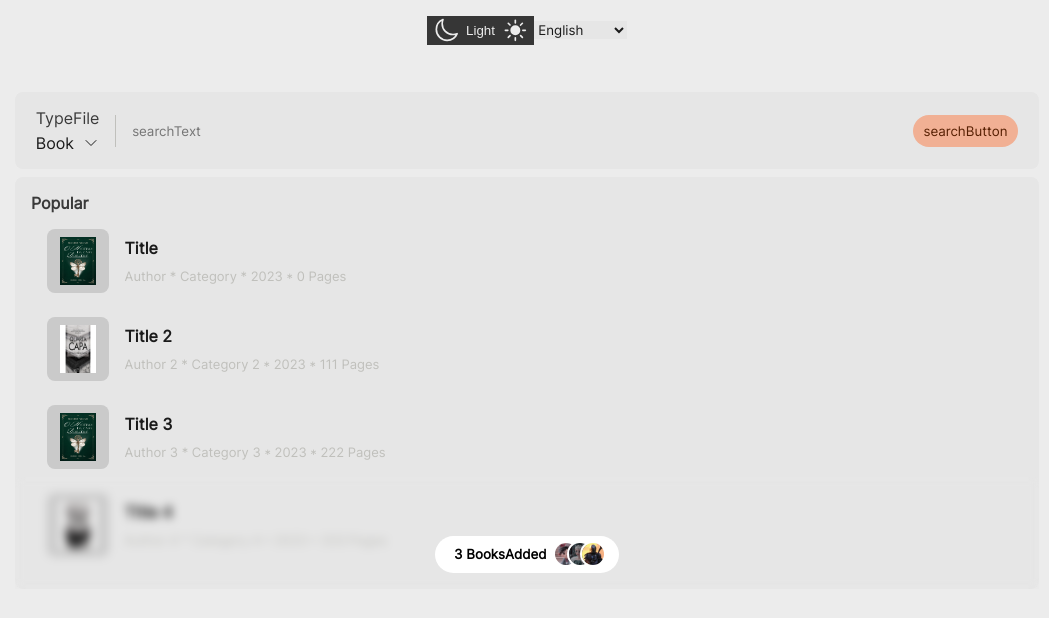
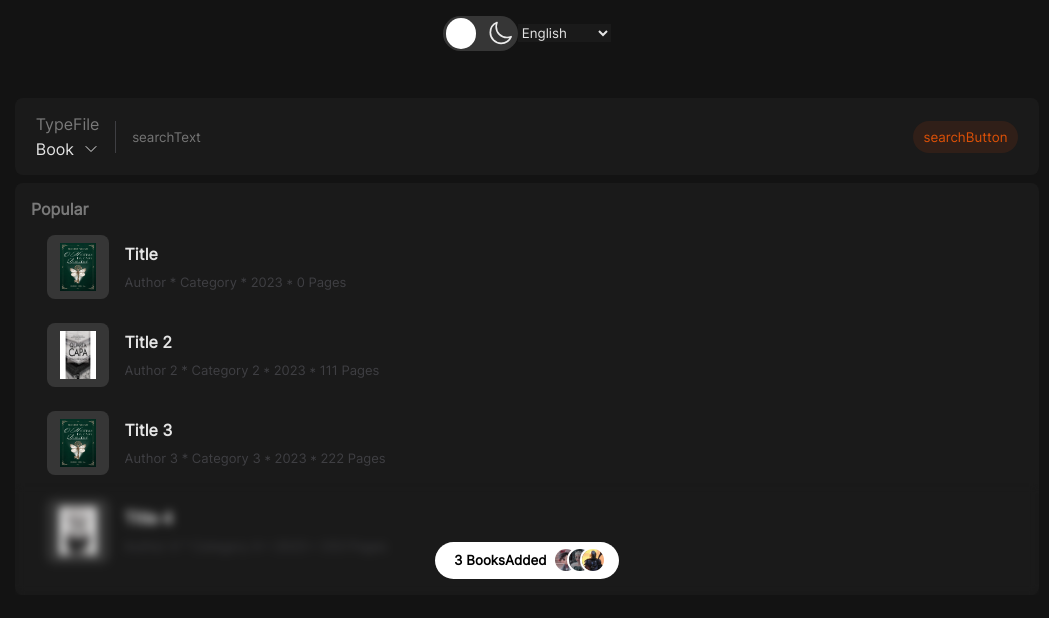
Before and after one commit to GustavoRCarvalho/vueSearchList, a Vue app: page / in a window 1280 px wide. Shown: the top 618 px of the page, without its empty margins (113-1162 px from the left). Built offline with nearby package versions, Linux system fonts and the light colour scheme.

Commit message:
add: switch theme button style

```diff
--- a/src/App.vue
+++ b/src/App.vue
@@ -16,7 +16,7 @@ import SearchPage from "./components/SearchPage.vue"
 document.title = "Vue Search App"
 
 const bodyElement = document.body
-bodyElement.classList.add("light-theme")
+bodyElement.classList.add("dark-theme")
 </script>
 
 <style>
@@ -41,8 +41,8 @@ bodyElement.classList.add("light-theme")
   --background-item-hover: #dadada;
   --background-image-item: #cacaca;
   --background-button-search: #f1b094;
-  --background-button-theme: #363636;
-  --color-button-theme: #ececec;
+  --background-button-theme: #dadada;
+  --color-button-theme: #131313;
   --color-title-item: #1b1b1b;
   --color-button-search: #572003;
   --color-item-description: #c0c0bc;
@@ -55,8 +55,8 @@ bodyElement.classList.add("light-theme")
   --background-item-hover: #252525;
   --background-image-item: #363636;
   --background-button-search: #301f18;
-  --background-button-theme: #ececec;
-  --color-button-theme: #131313;
+  --background-button-theme: #363636;
+  --color-button-theme: #ececec;
   --color-title-item: #e4e4e4;
   --color-button-search: #dd5107;
   --color-item-description: #3f3f43;
--- a/src/components/ChangeColorTheme.vue
+++ b/src/components/ChangeColorTheme.vue
@@ -1,49 +1,82 @@
 <template>
   <button type="button" v-on:click="changeTheme">
-    <MoonIcon class="icon" />{{ themeLabel(themeDark) }}
+    <div ref="circleSwitchRef" class="circleSwitch circleSwitchLeft"></div>
     <SunIcon class="icon" />
+    <MoonIcon class="icon" />
   </button>
 </template>
 
 <script setup>
 import { MoonIcon } from "@heroicons/vue/24/outline"
 import { SunIcon } from "@heroicons/vue/24/solid"
-import { ref } from "vue"
+import { ref, onMounted } from "vue"
+
+const circleSwitchRef = ref(null)
+let circleSwitch
+
+onMounted(() => {
+  circleSwitch = circleSwitchRef.value
+})
 
 const bodyElement = document.body
 const themeDark = ref(bodyElement.classList.contains("dark-theme"))
 
-function themeLabel(theme) {
-  return theme ? "Dark" : "Light"
-}
-
 function changeTheme() {
+  console.log(circleSwitch)
   if (themeDark.value === true) {
     themeDark.value = false
     bodyElement.classList.remove("dark-theme")
     bodyElement.classList.add("light-theme")
+    circleSwitch.classList.remove("circleSwitchLeft")
+    circleSwitch.classList.add("circleSwitchRight")
   } else {
     themeDark.value = true
     bodyElement.classList.remove("light-theme")
     bodyElement.classList.add("dark-theme")
+    circleSwitch.classList.remove("circleSwitchRight")
+    circleSwitch.classList.add("circleSwitchLeft")
   }
 }
 </script>
 
 <style scoped>
+.circleSwitch {
+  position: absolute;
+  top: 0.15em;
+  left: 0.2em;
+
+  height: 2.3em;
+  width: 2.3em;
+  border-radius: 50%;
+
+  transition: 1s;
+}
+.circleSwitchLeft {
+  background-color: #fff;
+}
+.circleSwitchRight {
+  transform: translateX(3em);
+  background-color: #000;
+}
 button {
   background-color: var(--background-button-theme);
   color: var(--color-button-theme);
+  border: none;
+
+  position: relative;
+  padding: 0.3em;
+  border-radius: 2em;
 
   display: flex;
   justify-content: center;
   align-items: center;
-  gap: 0.5em;
+  gap: 1em;
 
-  border: none;
+  cursor: pointer;
 }
 .icon {
   width: 2em;
   color: var(--color-button-theme);
+  transition: 1s;
 }
 </style>
```
